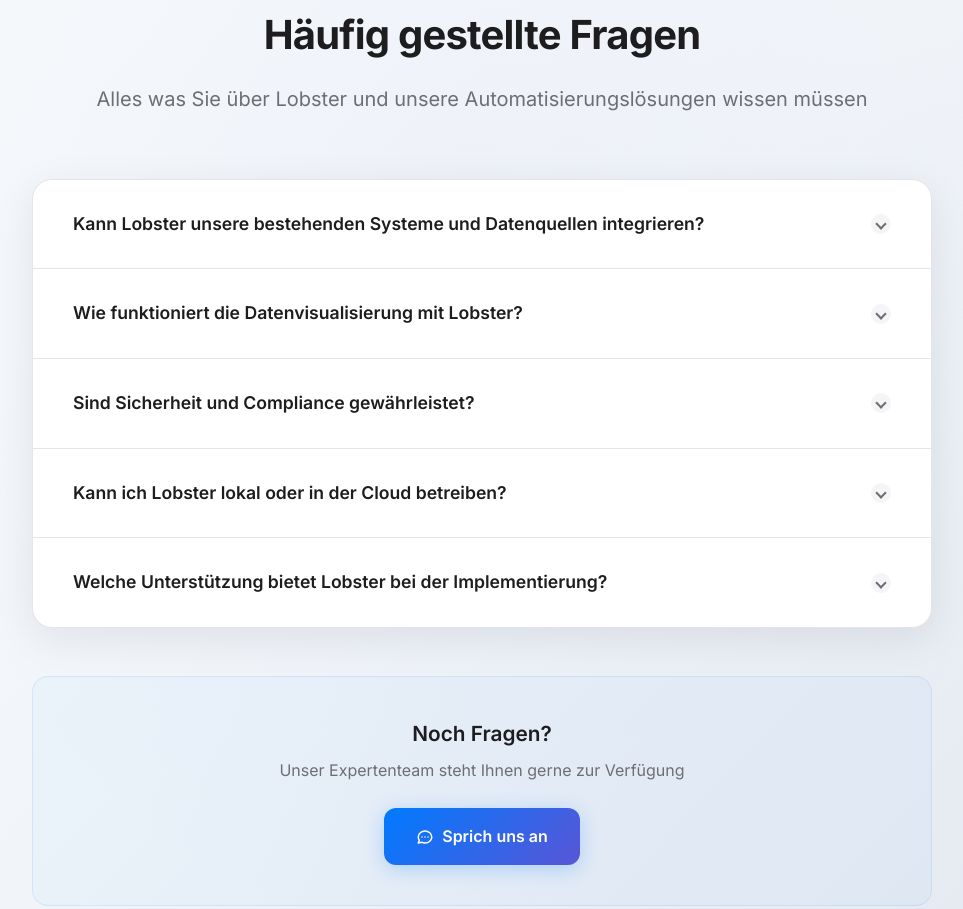
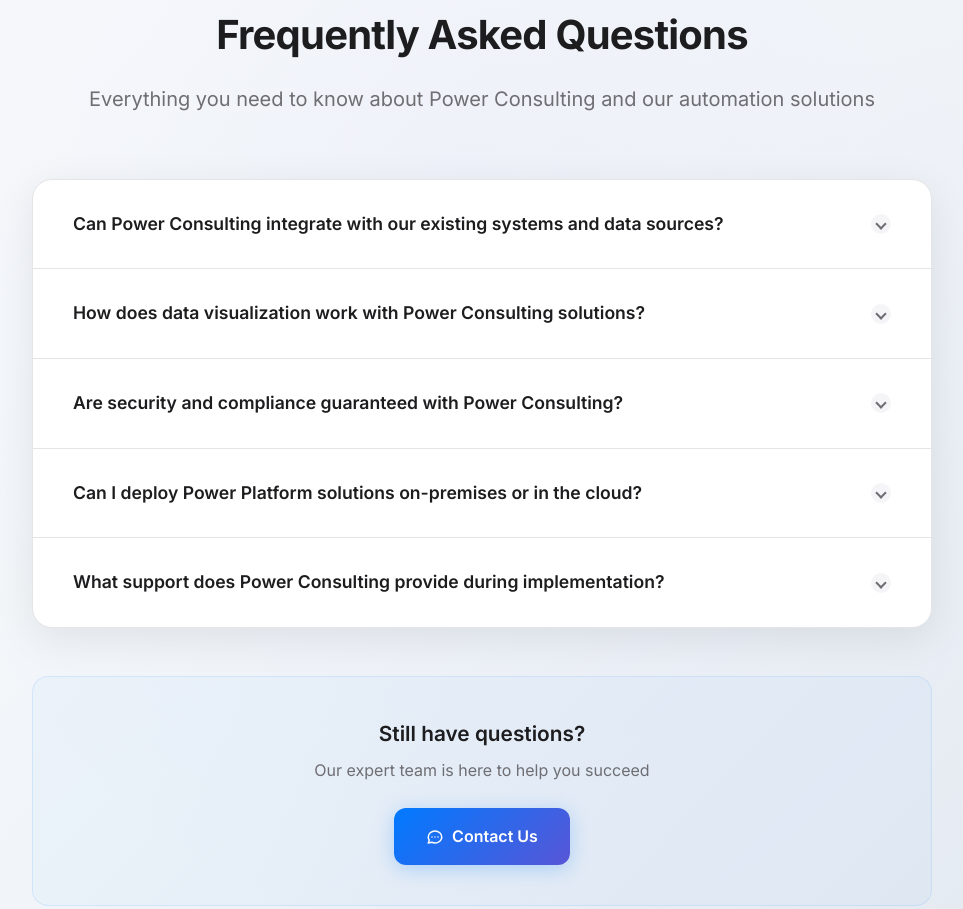
Before and after one commit to Unleashmarketing/powerberatung, a plain HTML site: page index.html in a window 1280 px wide. Shown: the part 4242-5151 px from the top of the page, without its empty margins (158-1121 px from the left). Drawn offline with nearby package versions, Linux system fonts and the light colour scheme.

Commit message:
Update index.html

```diff
--- a/index.html
+++ b/index.html
@@ -948,7 +948,7 @@
         }
 
         .faq-answer-content {
-            padding: 0 2.5rem 2rem;
+            padding: 1.5rem 2.5rem 2rem;
             color: var(--text-secondary);
             line-height: 1.7;
             font-size: 1rem;
@@ -1442,79 +1442,79 @@
     <!-- FAQ Section -->
     <section class="faq">
         <div class="faq-container">
-            <h2 class="animate-on-scroll">Häufig gestellte Fragen</h2>
-            <p class="faq-subtitle animate-on-scroll">Alles was Sie über Lobster und unsere Automatisierungslösungen wissen müssen</p>
+            <h2 class="animate-on-scroll">Frequently Asked Questions</h2>
+            <p class="faq-subtitle animate-on-scroll">Everything you need to know about Power Consulting and our automation solutions</p>
 
             <div class="faq-list animate-on-scroll">
                 <div class="faq-item" onclick="toggleFAQ(this)">
                     <button class="faq-question">
-                        <span>Kann Lobster unsere bestehenden Systeme und Datenquellen integrieren?</span>
+                        <span>Can Power Consulting integrate with our existing systems and data sources?</span>
                         <div class="faq-arrow"></div>
                     </button>
                     <div class="faq-answer">
                         <div class="faq-answer-content">
-                            Ja, Lobster ist darauf ausgelegt, nahtlos mit einer Vielzahl von bestehenden Systemen zu arbeiten. Unsere Plattform unterstützt über 1000 verschiedene Konnektoren und APIs, darunter ERP-Systeme wie SAP, Microsoft Dynamics, Datenbanken, Cloud-Services und Legacy-Systeme. Durch die flexible Architektur können wir auch maßgeschneiderte Integrationen für spezielle Anforderungen entwickeln.
+                            Yes, Power Consulting specializes in seamless integration with a wide variety of existing systems. Our Microsoft Power Platform solutions support over 1000 different connectors and APIs, including ERP systems like SAP, Microsoft Dynamics, databases, cloud services, and legacy systems. Through our flexible architecture, we can also develop custom integrations for specialized requirements.
                         </div>
                     </div>
                 </div>
 
                 <div class="faq-item" onclick="toggleFAQ(this)">
                     <button class="faq-question">
-                        <span>Wie funktioniert die Datenvisualisierung mit Lobster?</span>
+                        <span>How does data visualization work with Power Consulting solutions?</span>
                         <div class="faq-arrow"></div>
                     </button>
                     <div class="faq-answer">
                         <div class="faq-answer-content">
-                            Lobster bietet umfassende Datenvisualisierungstools, die es ermöglichen, Daten aus verschiedenen Quellen in Echtzeit zu konsolidieren und in aussagekräftigen Dashboards darzustellen. Mit integrierten BI-Funktionen können Sie interaktive Berichte erstellen, KPIs überwachen und datengetriebene Entscheidungen treffen. Die Visualisierungen sind vollständig anpassbar und können über Web-Browser oder mobile Apps abgerufen werden.
+                            Power Consulting offers comprehensive data visualization tools through Power BI that enable real-time data consolidation from various sources and present them in meaningful dashboards. With integrated business intelligence features, you can create interactive reports, monitor KPIs, and make data-driven decisions. Our visualizations are fully customizable and can be accessed via web browsers or mobile apps.
                         </div>
                     </div>
                 </div>
 
                 <div class="faq-item" onclick="toggleFAQ(this)">
                     <button class="faq-question">
-                        <span>Sind Sicherheit und Compliance gewährleistet?</span>
+                        <span>Are security and compliance guaranteed with Power Consulting?</span>
                         <div class="faq-arrow"></div>
                     </button>
                     <div class="faq-answer">
                         <div class="faq-answer-content">
-                            Absolut. Lobster erfüllt höchste Sicherheitsstandards und ist nach ISO 27001 zertifiziert. Alle Datenübertragungen erfolgen verschlüsselt, und wir bieten umfassende Audit-Trails sowie Compliance-Features für DSGVO, SOX und branchenspezifische Vorschriften. Mit granularen Benutzerrechten und Multi-Faktor-Authentifizierung stellen wir sicher, dass Ihre sensiblen Daten optimal geschützt sind.
+                            Absolutely. Power Consulting adheres to the highest security standards leveraging Microsoft's enterprise-grade security infrastructure. All data transmissions are encrypted, and we provide comprehensive audit trails as well as compliance features for GDPR, SOX, and industry-specific regulations. With granular user permissions and multi-factor authentication, we ensure your sensitive data is optimally protected.
                         </div>
                     </div>
                 </div>
 
                 <div class="faq-item" onclick="toggleFAQ(this)">
                     <button class="faq-question">
-                        <span>Kann ich Lobster lokal oder in der Cloud betreiben?</span>
+                        <span>Can I deploy Power Platform solutions on-premises or in the cloud?</span>
                         <div class="faq-arrow"></div>
                     </button>
                     <div class="faq-answer">
                         <div class="faq-answer-content">
-                            Lobster bietet maximale Flexibilität bei der Deployment-Option. Sie können zwischen einer vollständig cloudbasierten Lösung, einer On-Premise-Installation oder einer Hybrid-Architektur wählen. Unsere Cloud-Lösung bietet automatische Updates und Skalierung, während On-Premise-Installationen maximale Kontrolle und Datensouveränität gewährleisten. Hybrid-Modelle ermöglichen es, verschiedene Workloads je nach Anforderung optimal zu platzieren.
+                            Power Consulting offers maximum flexibility in deployment options. You can choose between a fully cloud-based solution, an on-premises installation, or a hybrid architecture. Our cloud solutions provide automatic updates and scaling, while on-premises installations ensure maximum control and data sovereignty. Hybrid models allow you to optimally place different workloads based on your specific requirements.
                         </div>
                     </div>
                 </div>
 
                 <div class="faq-item" onclick="toggleFAQ(this)">
                     <button class="faq-question">
-                        <span>Welche Unterstützung bietet Lobster bei der Implementierung?</span>
+                        <span>What support does Power Consulting provide during implementation?</span>
                         <div class="faq-arrow"></div>
                     </button>
                     <div class="faq-answer">
                         <div class="faq-answer-content">
-                            Wir begleiten Sie vom ersten Beratungsgespräch bis zur erfolgreichen Produktivsetzung und darüber hinaus. Unser Servicepaket umfasst detaillierte Projektplanung, professionelle Datenanalyse, maßgeschneiderte Entwicklung, umfassende Schulungen für Ihr Team und kontinuierlichen Support. Mit unserem bewährten Implementierungsansatz stellen wir sicher, dass Ihr Projekt termingerecht und im Budget abgeschlossen wird.
+                            We guide you from the initial consultation to successful production deployment and beyond. Our service package includes detailed project planning, professional data analysis, customized development, comprehensive training for your team, and continuous support. With our proven implementation approach, we ensure your project is completed on time and within budget while maximizing ROI.
                         </div>
                     </div>
                 </div>
             </div>
 
             <div class="faq-contact animate-on-scroll">
-                <h3>Noch Fragen?</h3>
-                <p>Unser Expertenteam steht Ihnen gerne zur Verfügung</p>
+                <h3>Still have questions?</h3>
+                <p>Our expert team is here to help you succeed</p>
                 <a href="#" class="faq-contact-btn" onclick="openContactModal()">
                     <svg width="18" height="18" fill="none" stroke="currentColor" viewBox="0 0 24 24">
                         <path stroke-linecap="round" stroke-linejoin="round" stroke-width="2" d="M8 12h.01M12 12h.01M16 12h.01M21 12c0 4.418-4.03 8-9 8a9.863 9.863 0 01-4.255-.949L3 20l1.395-3.72C3.512 15.042 3 13.574 3 12c0-4.418 4.03-8 9-8s9 3.582 9 8z"/>
                     </svg>
-                    Sprich uns an
+                    Contact Us
                 </a>
             </div>
         </div>
```
